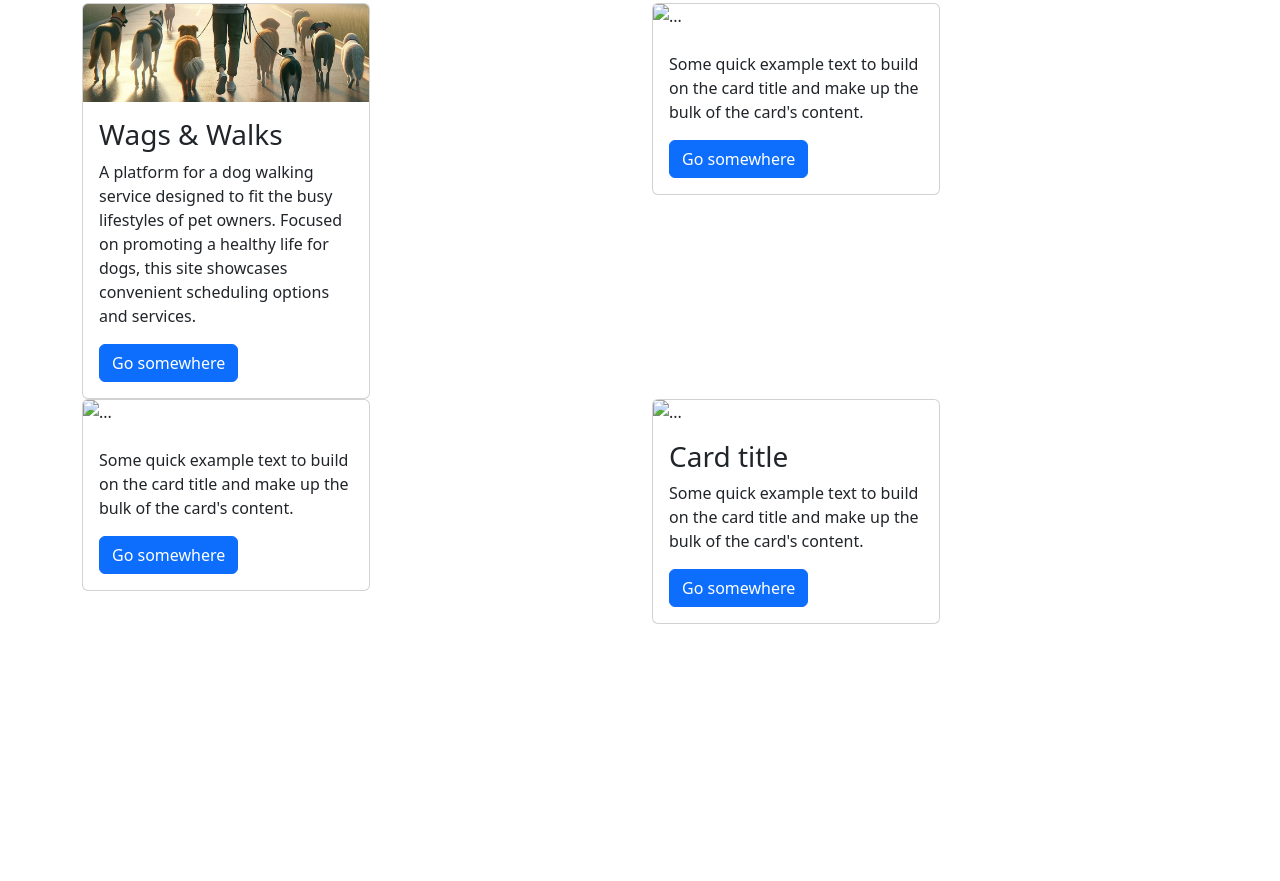
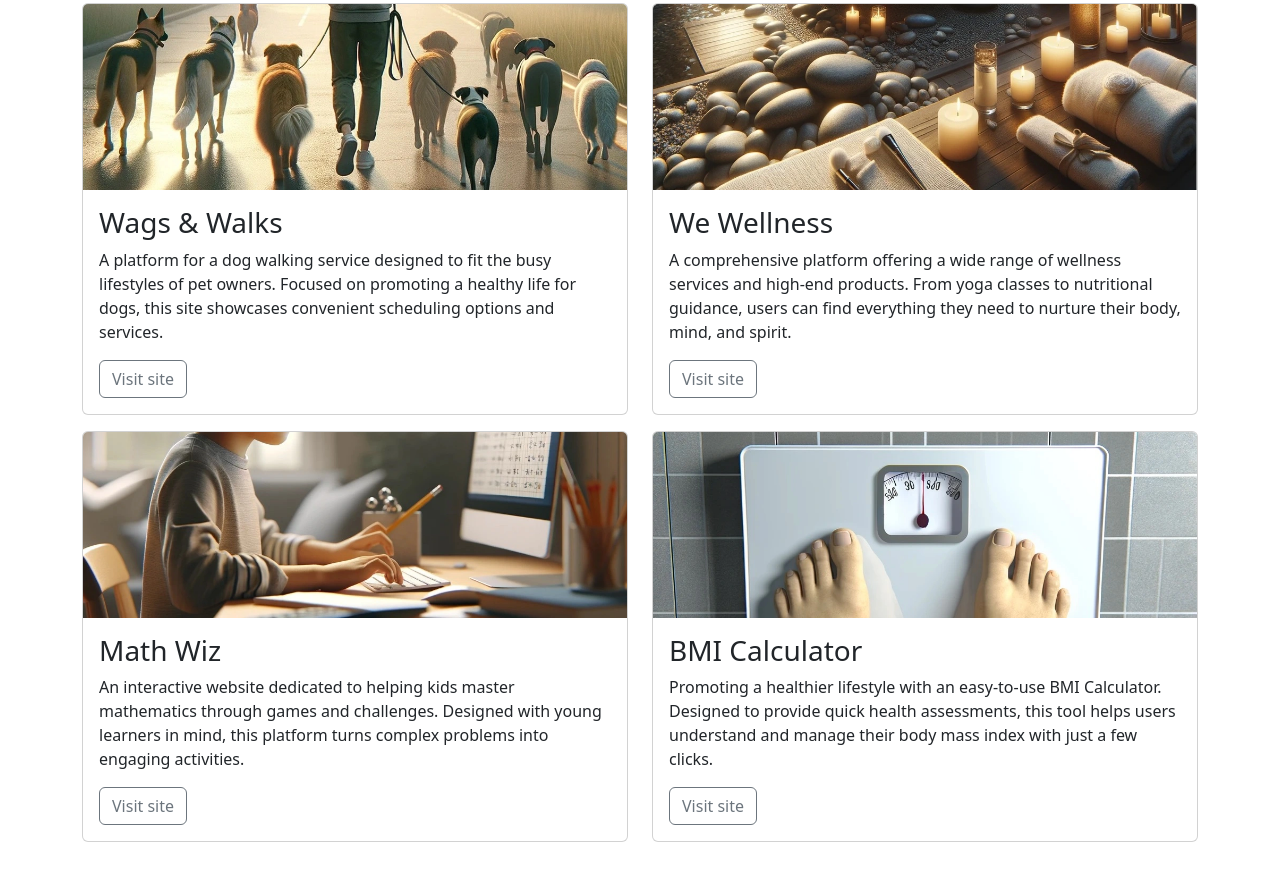
Before and after one commit to Johan-4P/Portfolio, a plain HTML site: page index.html in a window 1280 px wide. Shown: the part 993-1874 px from the top of the page. Before the commit the page ends 1617 px from the top, so only its background shows below. Drawn offline with nearby package versions, Linux system fonts and the light colour scheme.

Commit message:
Creating grid layout adding and costumising a bootstrap

```diff
--- a/index.html
+++ b/index.html
@@ -13,7 +13,7 @@
 <body>
     <nav class="navbar navbar-expand-sm bg-body-tertiary">
         <div class="container">
-            <a class="navbar-brand" href="index.html">Mai Wong</a>
+            <a class="navbar-brand" href="index.html">Mei Wong</a>
             <button class="navbar-toggler" type="button" data-bs-toggle="collapse"
                 data-bs-target="#navbarSupportedContent" aria-controls="navbarSupportedContent" aria-expanded="false"
                 aria-label="Toggle navigation">
@@ -27,9 +27,11 @@
                     <li class="nav-item">
                         <a class="nav-link" href="#about">About</a>
                     </li>
+
                     <li class="nav-item">
                         <a class="nav-link" href="#portfolio">Portfolio</a>
                     </li>
+
                     <li class="nav-item">
                         <a class="nav-link" href="#contact">Contact</a>
                     </li>
@@ -100,67 +102,85 @@
             </div>
         </section>
         <!-- portfolio section starts here -->
-        <section id="Portfolio" class="container">
+        <section id="portfolio" class="container pb-4">
             <div class="row">
                 <!-- my-4 used to add top and bottom margin to heading -->
                 <div class="col-12 text-center my-4">
                     <h2 class="display-5">Portfolio</h2>
                 </div>
+                <!-- cols for cards -->
                 <div class="col-12 col-md-6">
-                    <div class="card" style="width: 18rem;">
-                        <img src="assets/images/wags-and-walks.webp" class="card-img-top" alt=" A man walking several dogs early in the morning">
+                    <div class="card mb-3">
+                        <img src="assets/images/wags-and-walks.webp" class="card-img-top"
+                            alt="A man walking several dogs early in the morning">
                         <div class="card-body">
                             <h3 class="card-title">Wags & Walks</h3>
                             <p class="card-text">A platform for a dog walking service designed to fit the busy
-                                lifestyles of pet owners. Focused on
-                                promoting a healthy life for dogs, this site showcases convenient scheduling options and
-                                services.</p>
-                            <a href="#" class="btn btn-primary">Go somewhere</a>
+                                lifestyles of pet
+                                owners. Focused on promoting a healthy life for dogs, this site showcases convenient
+                                scheduling
+                                options
+                                and services.</p>
+                            <a href="#" class="btn btn-outline-secondary">Visit site</a>
                         </div>
                     </div>
                 </div>
                 <div class="col-12 col-md-6">
-                    <div class="card" style="width: 18rem;">
-                        <img src="..." class="card-img-top" alt="...">
+                    <div class="card mb-3">
+                        <img src="assets/images/we-wellness.webp" class="card-img-top"
+                            alt="A spa with candles towels and natural material">
                         <div class="card-body">
-                            <h3 class="card-title"></h3>
-                            <p class="card-text">Some quick example text to build on the card title and make up the bulk
-                                of the card's content.</p>
-                            <a href="#" class="btn btn-primary">Go somewhere</a>
+                            <h3 class="card-title">We Wellness</h3>
+                            <p class="card-text">A comprehensive platform offering a wide range of wellness services and
+                                high-end
+                                products. From yoga classes to nutritional guidance, users can find everything they need
+                                to
+                                nurture
+                                their body, mind, and spirit.</p>
+                            <a href="#" class="btn btn-outline-secondary">Visit site</a>
                         </div>
                     </div>
                 </div>
                 <div class="col-12 col-md-6">
-                    <div class="card" style="width: 18rem;">
-                        <img src="..." class="card-img-top" alt="...">
+                    <div class="card mb-3">
+                        <img src="assets/images/math-wiz.webp" class="card-img-top"
+                            alt="A child practicing math at a computer">
                         <div class="card-body">
-                            <h3 class="card-title"></h3>
-                            <p class="card-text">Some quick example text to build on the card title and make up the bulk
-                                of the card's content.</p>
-                            <a href="#" class="btn btn-primary">Go somewhere</a>
+                            <h3 class="card-title">Math Wiz</h3>
+                            <p class="card-text">An interactive website dedicated to helping kids master mathematics
+                                through
+                                games and
+                                challenges. Designed with young learners in mind, this platform turns complex problems
+                                into
+                                engaging
+                                activities. </p>
+                            <a href="#" class="btn btn-outline-secondary">Visit site</a>
                         </div>
                     </div>
                 </div>
                 <div class="col-12 col-md-6">
-                    <div class="card" style="width: 18rem;">
-                        <img src="..." class="card-img-top" alt="...">
+                    <div class="card mb-3">
+                        <img src="assets/images/bmi-calculator.webp" class="card-img-top"
+                            alt="Weighing scales seen from the first person view of the person standing on the scales">
                         <div class="card-body">
-                            <h3 class="card-title">Card title</h3>
-                            <p class="card-text">Some quick example text to build on the card title and make up the bulk
-                                of the card's content.</p>
-                            <a href="#" class="btn btn-primary">Go somewhere</a>
+                            <h3 class="card-title">BMI Calculator</h3>
+                            <p class="card-text">Promoting a healthier lifestyle with an easy-to-use BMI Calculator.
+                                Designed to
+                                provide quick health assessments, this tool helps users understand and manage their body
+                                mass
+                                index with
+                                just a few clicks.</p>
+                            <a href="#" class="btn btn-outline-secondary">Visit site</a>
                         </div>
                     </div>
                 </div>
             </div>
         </section>
     </main>
-
-    <!-- Bootstrap JS scrip -->
+    <!-- Bootstrap JS Script-->
     <script src="https://cdn.jsdelivr.net/npm/bootstrap@5.3.3/dist/js/bootstrap.bundle.min.js"
-        integrity="sha384-YvpcrYf0tY3lHB60NNkmXc5s9fDVZLESaAA55NDzOxhy9GkcIdslK1eN7N6jIeHz" crossorigin="anonymous">
-    </script>
+        integrity="sha384-YvpcrYf0tY3lHB60NNkmXc5s9fDVZLESaAA55NDzOxhy9GkcIdslK1eN7N6jIeHz"
+        crossorigin="anonymous"></script>
 </body>
 
-
 </html>
```
